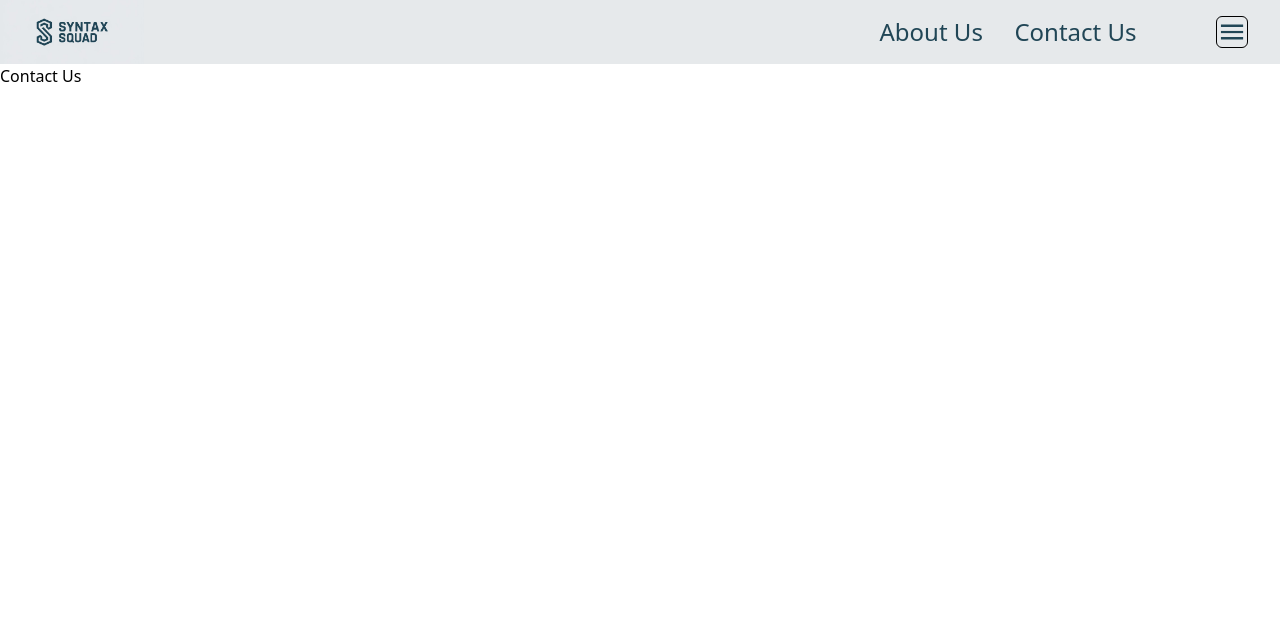
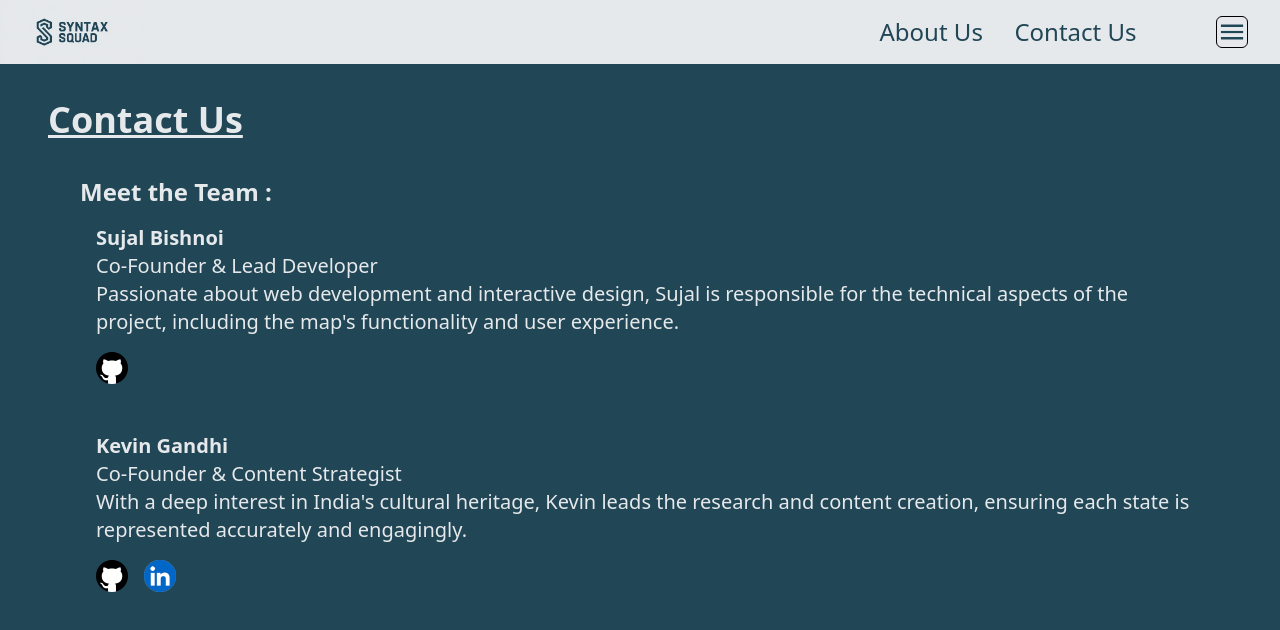
Before and after one commit to indiaunlocked/indiaunlocked.github.io, a plain HTML site: page home/contact_us.html in a window 1280 px wide. Drawn offline with Linux system fonts and the light colour scheme; files whose address does not match are found by name.

Commit message:
Contact Us Page Added and Minor Fixes

```diff
--- a/home/contact_us.html
+++ b/home/contact_us.html
@@ -6,11 +6,11 @@
     <title>Contact Us</title>
     <link rel="stylesheet" href="output.css">
 </head>
-<body>
+<body class="bg-blue">
     <div class="m-0 p-0">
-        <div class="h-16 max-w-full bg-grey">
+        <div class="h-16 w-full bg-grey fixed">
             <div class="mt-4 mr-4 sm:mr-8 float-right h-8 w-8 flex justify-evenly items-center rounded-md border-black border-solid border">
-                <img src="/home/menu_icon.png" id="menu_icon" alt="menu_icon">
+                <img src="/home/Images/menu_icon.png" id="menu_icon" alt="menu_icon">
             </div>
             <div class="sm:visible invisible sm:float-right float-right sm:mt-4 sm:mr-4 md:mr-12 sm:flex sm:justify-evenly sm:items-center sm:w-60 md:w-80 sm:text-2xl font-medium">
                 <div class="cursor-pointer no-underline text-blue">
@@ -21,10 +21,50 @@
                 </div>
             </div>
             <div class="h-16 w-36 overflow-hidden flex justify-center items-center object-contain">
-                <img src="/home/logo.jpeg" alt="logo" class="h-36 w-36">
+                <a href="../index.html"><img src="/home/Images/logo.jpeg" alt="logo" class="h-36 w-36 cursor-pointer"></a>
+            </div>
+        </div>
+        <div class="h-16 invisible"></div>
+        <div class="text-grey h-full">
+            <div class="font-bold sm:text-4xl text-3xl max-w-full sm:h-28 h-24 underline flex items-center sm:ml-12 ml-6">
+                <div>Contact Us</div>
+            </div>
+            <div class="sm:ml-20 mb-4 sm:mr-20 sm:text-xl ml-10 mr-10">
+                <div class="font-bold text-2xl">Meet the Team :</div>
+                <div class="mb-4 sm:text-xl ml-4 mt-4">
+                    <div>
+                        <div class="font-bold mb-2">Sujal Bishnoi</div>
+                        <div>
+                            Co-Founder & Lead Developer<br>
+                            Passionate about web development and interactive design, Sujal is responsible for the technical aspects of the project, including the map's functionality and user experience.
+                        </div>
+                        <div class="h-8 w-8 rounded-full overflow-hidden mt-4">
+                            <a href="https://github.com/bishnoisujal99">
+                                <img src="./Images/github_logo.png" class="h-8 w-8">
+                            </a>
+                        </div>
+                    </div>
+                    <div class="mt-12">
+                        <div class="font-bold">Kevin Gandhi</div>
+                        <div>
+                            Co-Founder & Content Strategist<br>
+                            With a deep interest in India's cultural heritage, Kevin leads the research and content creation, ensuring each state is represented accurately and engagingly.
+                        </div>
+                        <div class="h-20 w-20 rounded-full overflow-hidden mt-4 flex bg-white">
+                            <a href="https://github.com/KGandhi90">
+                                <img src="./Images/github_logo.png" class="h-8 w-8 mr-4">
+                            </a>
+                            <a href="https://www.linkedin.com/in/kevin-gandhi-208617320/">
+                                <img src="./Images/linkedin_logo.png" class="h-8 w-8 rounded-full">
+                            </a>
+                        </div>
+                        <div class="h-8 w-8 rounded-full overflow-hidden flex justify-center items-center">
+
+                        </div>
+                    </div>
+                </div>
             </div>
         </div>
     </div>
-    <h1>Contact Us</h1>
 </body>
 </html>
```
Also changed, not shown: home/about_us.html (+4 -4 lines), index.html (+5 -7 lines), maharashtra/maharashtra.html (+19 -0 lines), home/Images/github_logo.png (added), home/Images/linkedin_logo.png (added), home/Images/logo.jpeg (renamed from home/logo.jpeg), home/Images/menu_icon.png (renamed from home/menu_icon.png), maharashtra/maharashtra.css (deleted).
